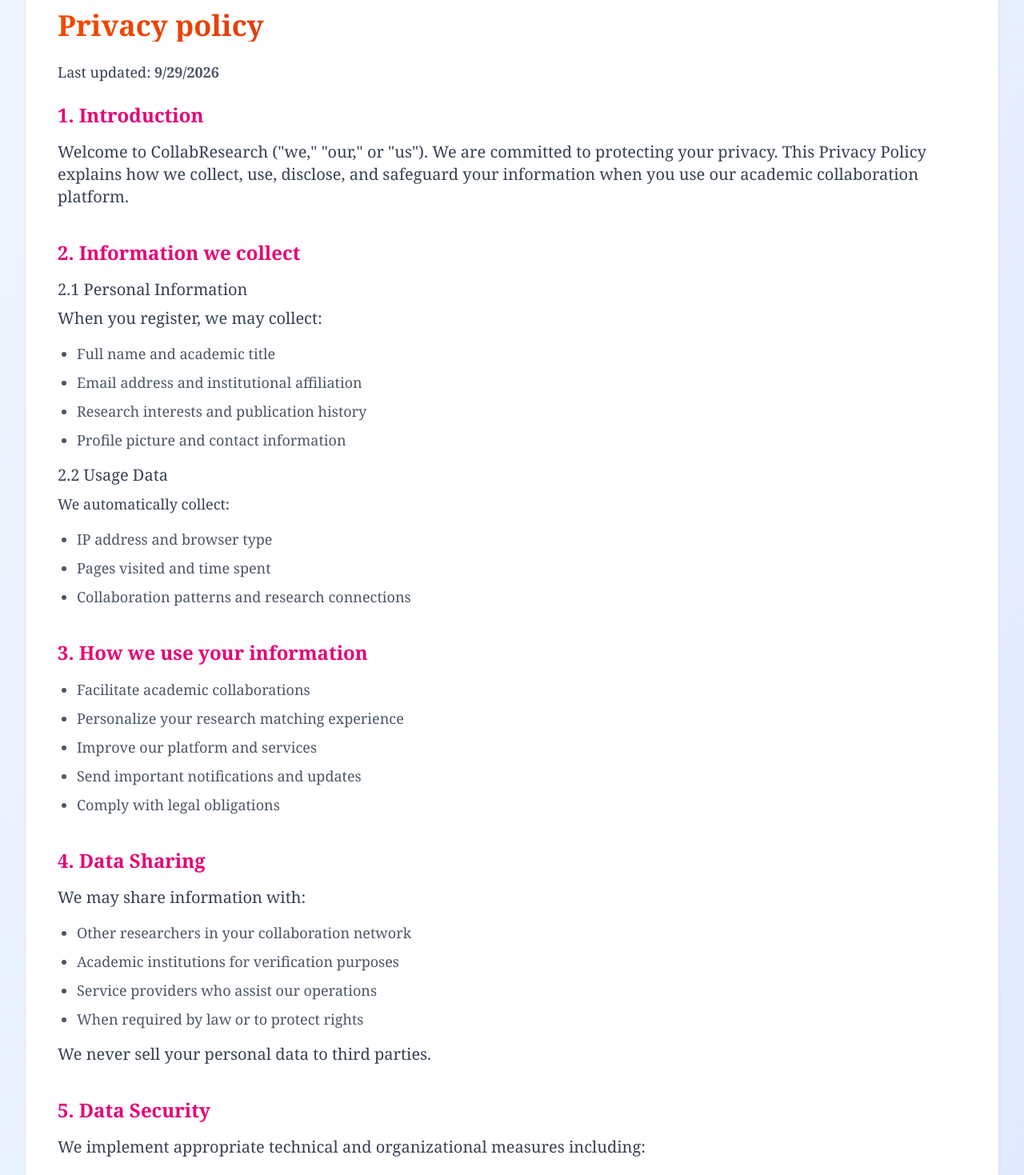
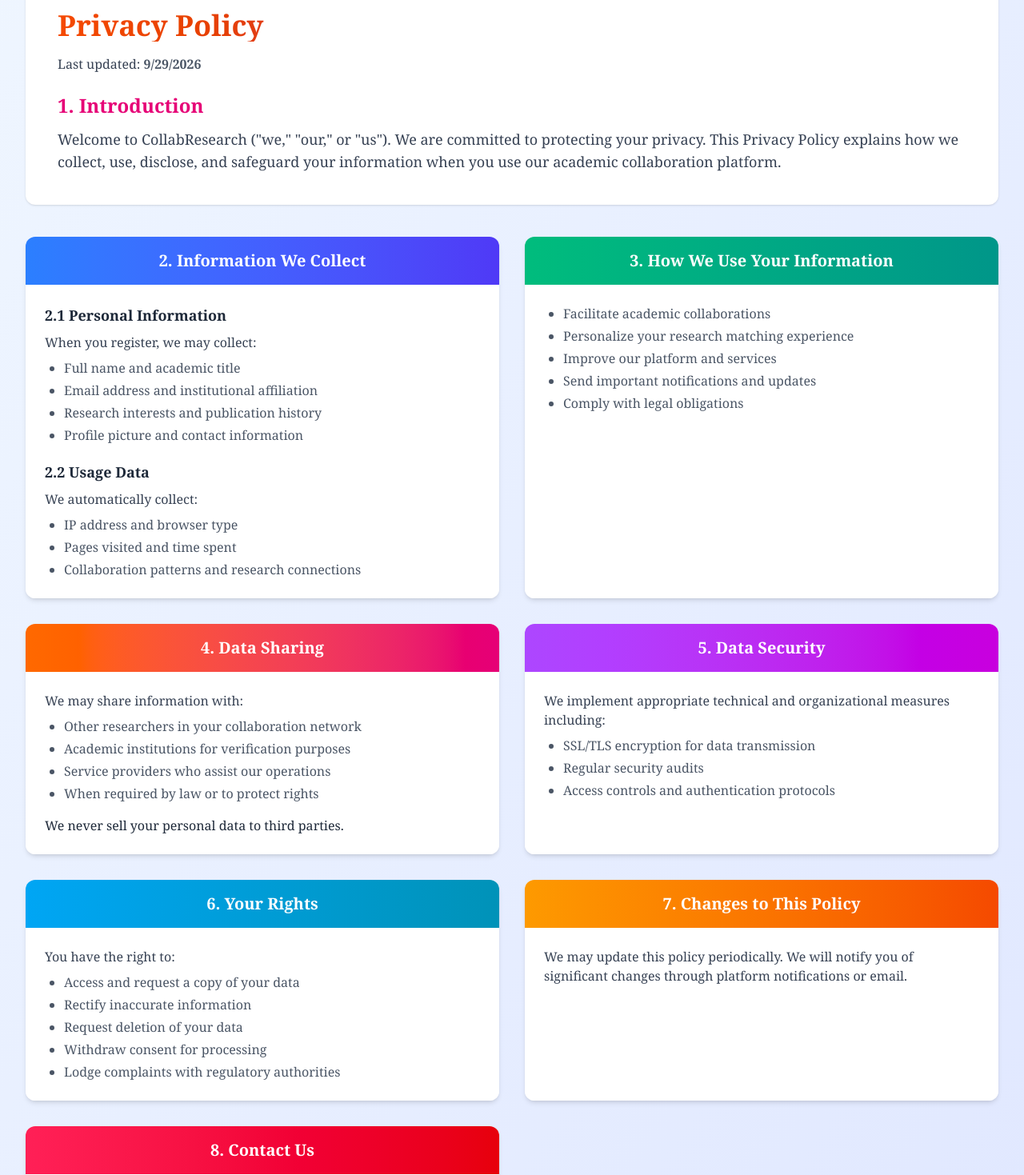
Before and after one commit to minhazarnob/Collab_Research, a React (Vite) app in the folder vite-project/: page /privacy in a window 1280 px wide. Shown: the part 140-1609 px from the top of the page at 80% size. Built offline with nearby package versions, Linux system fonts and the light colour scheme.

Commit message:
Chatbox and privacy page updaated

```diff
--- a/vite-project/src/pages/Privacy.jsx
+++ b/vite-project/src/pages/Privacy.jsx
@@ -1,11 +1,117 @@
+import { Link } from "react-router-dom";
 
-import { Link } from 'react-router-dom';
+const sections = [
+  {
+    title: "2. Information We Collect",
+    color: "from-blue-500 to-indigo-600",
+    content: (
+      <>
+        <h4 className="text-lg font-semibold text-gray-800 mb-2">2.1 Personal Information</h4>
+        <p className="text-gray-700 mb-2">When you register, we may collect:</p>
+        <ul className="list-disc pl-6 text-gray-600 mb-5 space-y-1">
+          <li>Full name and academic title</li>
+          <li>Email address and institutional affiliation</li>
+          <li>Research interests and publication history</li>
+          <li>Profile picture and contact information</li>
+        </ul>
+        <h4 className="text-lg font-semibold text-gray-800 mb-2">2.2 Usage Data</h4>
+        <p className="text-gray-700 mb-2">We automatically collect:</p>
+        <ul className="list-disc pl-6 text-gray-600 space-y-1">
+          <li>IP address and browser type</li>
+          <li>Pages visited and time spent</li>
+          <li>Collaboration patterns and research connections</li>
+        </ul>
+      </>
+    ),
+  },
+  {
+    title: "3. How We Use Your Information",
+    color: "from-emerald-500 to-teal-600",
+    content: (
+      <ul className="list-disc pl-6 text-gray-600 space-y-1">
+        <li>Facilitate academic collaborations</li>
+        <li>Personalize your research matching experience</li>
+        <li>Improve our platform and services</li>
+        <li>Send important notifications and updates</li>
+        <li>Comply with legal obligations</li>
+      </ul>
+    ),
+  },
+  {
+    title: "4. Data Sharing",
+    color: "from-orange-500 to-pink-600",
+    content: (
+      <>
+        <p className="text-gray-700 mb-2">We may share information with:</p>
+        <ul className="list-disc pl-6 text-gray-600 mb-4 space-y-1">
+          <li>Other researchers in your collaboration network</li>
+          <li>Academic institutions for verification purposes</li>
+          <li>Service providers who assist our operations</li>
+          <li>When required by law or to protect rights</li>
+        </ul>
+        <p className="text-gray-800 font-medium">We never sell your personal data to third parties.</p>
+      </>
+    ),
+  },
+  {
+    title: "5. Data Security",
+    color: "from-purple-500 to-fuchsia-600",
+    content: (
+      <>
+        <p className="text-gray-700 mb-2">
+          We implement appropriate technical and organizational measures including:
+        </p>
+        <ul className="list-disc pl-6 text-gray-600 space-y-1">
+          <li>SSL/TLS encryption for data transmission</li>
+          <li>Regular security audits</li>
+          <li>Access controls and authentication protocols</li>
+        </ul>
+      </>
+    ),
+  },
+  {
+    title: "6. Your Rights",
+    color: "from-sky-500 to-cyan-600",
+    content: (
+      <>
+        <p className="text-gray-700 mb-2">You have the right to:</p>
+        <ul className="list-disc pl-6 text-gray-600 space-y-1">
+          <li>Access and request a copy of your data</li>
+          <li>Rectify inaccurate information</li>
+          <li>Request deletion of your data</li>
+          <li>Withdraw consent for processing</li>
+          <li>Lodge complaints with regulatory authorities</li>
+        </ul>
+      </>
+    ),
+  },
+  {
+    title: "7. Changes to This Policy",
+    color: "from-amber-500 to-orange-600",
+    content: (
+      <p className="text-gray-700">
+        We may update this policy periodically. We will notify you of significant changes
+        through platform notifications or email.
+      </p>
+    ),
+  },
+  {
+    title: "8. Contact Us",
+    color: "from-rose-500 to-red-600",
+    content: (
+      <>
+        <p className="text-gray-700">
+          For privacy-related inquiries, please contact our Data Protection Officer at:
+        </p>
+        <p className="text-orange-600 font-medium mt-2">privacy@collabresearch.edu</p>
+      </>
+    ),
+  },
+];
 
 const Privacy = () => {
-
   return (
     <div className="min-h-screen bg-gradient-to-br from-blue-50 to-indigo-100">
-
       {/* Header */}
       <header className="bg-white shadow-sm">
         <div className="max-w-7xl mx-auto py-4 px-4 sm:px-6 lg:px-8 flex justify-between items-center">
@@ -20,109 +126,41 @@
 
       {/* Main Content */}
       <main className="max-w-7xl mx-auto py-12 px-4 sm:px-6 lg:px-8">
-        <div className="bg-white shadow overflow-hidden rounded-lg">
-          <div className="px-6 py-8 sm:p-10">
-            <h3 className="text-4xl font-bold mb-6 bg-clip-text text-transparent bg-gradient-to-r from-orange-600 to-pink-800">Privacy policy</h3>
-            <p className="text-gray-700 mb-6 text-lg">
-              Last updated: <span className="text-gray-600 text-lg font-bold">{new Date().toLocaleDateString()}</span>
-            </p>
+        {/* Title + Introduction */}
+        <div className="bg-white shadow rounded-xl px-6 py-8 sm:p-10 mb-10">
+          <h1 className="text-4xl font-bold mb-4 bg-clip-text text-transparent bg-gradient-to-r from-orange-600 to-pink-800">
+            Privacy Policy
+          </h1>
+          <p className="text-gray-700 mb-6">
+            Last updated:{" "}
+            <span className="text-gray-600 font-bold">{new Date().toLocaleDateString()}</span>
+          </p>
+          <h2 className="text-2xl font-semibold text-pink-600 mb-3">1. Introduction</h2>
+          <p className="text-gray-700 text-lg">
+            Welcome to CollabResearch ("we," "our," or "us"). We are committed to protecting your
+            privacy. This Privacy Policy explains how we collect, use, disclose, and safeguard your
+            information when you use our academic collaboration platform.
+          </p>
+        </div>
 
-            <div className="prose max-w-none">
-              <section className="mb-10">
-                <h3 className="text-2xl font-semibold text-pink-600 mb-4">1. Introduction</h3>
-                <p className="text-gray-700 text-xl mb-4">
-                  Welcome to CollabResearch ("we," "our," or "us"). We are committed to protecting your privacy. This Privacy Policy explains how we collect, use, disclose, and safeguard your information when you use our academic collaboration platform.
-                </p>
-              </section>
+        {/* Section Cards */}
+        <div className="grid grid-cols-1 md:grid-cols-2 gap-8">
+          {sections.map((section, index) => (
+            <div
+              key={index}
+              className="bg-white rounded-xl shadow-md overflow-hidden hover:shadow-xl transition-shadow duration-300 flex flex-col"
+            >
+              <div className={`bg-gradient-to-r ${section.color} px-6 py-4`}>
+                <h3 className="text-xl font-semibold text-white text-center">
+                  {section.title}
+                </h3>
+              </div>
 
-              <section className="mb-10">
-                <h3 className="text-2xl font-semibold text-pink-600 mb-4">2. Information we collect</h3>
-                <h3 className="text-xl font-medium text-gray-700 mb-2">2.1 Personal Information</h3>
-                <p className="text-gray-700 text-xl mb-4">
-                  When you register, we may collect:
-                </p>
-                <ul className="list-disc pl-6 text-gray-600 mb-4 space-y-2 text-lg">
-                  <li>Full name and academic title</li>
-                  <li>Email address and institutional affiliation</li>
-                  <li>Research interests and publication history</li>
-                  <li>Profile picture and contact information</li>
-                </ul>
-
-                <h3 className="text-xl font-medium text-gray-700 mb-2">2.2 Usage Data</h3>
-                <p className="text-gray-700 mb-4 text-lg">
-                  We automatically collect:
-                </p>
-                <ul className="list-disc pl-6 text-gray-600 mb-4 space-y-2 text-lg">
-                  <li>IP address and browser type</li>
-                  <li>Pages visited and time spent</li>
-                  <li>Collaboration patterns and research connections</li>
-                </ul>
-              </section>
-
-              <section className="mb-10">
-                <h3 className="text-2xl font-semibold text-pink-600 mb-4">3. How we use your information</h3>
-                <ul className="list-disc pl-6 text-gray-600 mb-4 space-y-2 text-lg">
-                  <li>Facilitate academic collaborations</li>
-                  <li>Personalize your research matching experience</li>
-                  <li>Improve our platform and services</li>
-                  <li>Send important notifications and updates</li>
-                  <li>Comply with legal obligations</li>
-                </ul>
-              </section>
-
-              <section className="mb-10">
-                <h3 className="text-2xl font-semibold text-pink-600 mb-4">4. Data Sharing</h3>
-                <p className="text-gray-700 mb-4 text-xl">We may share information with:</p>
-                <ul className="list-disc pl-6 text-gray-600 mb-4 space-y-2 text-lg">
-                  <li>Other researchers in your collaboration network</li>
-                  <li>Academic institutions for verification purposes</li>
-                  <li>Service providers who assist our operations</li>
-                  <li>When required by law or to protect rights</li>
-                </ul>
-                <p className="text-gray-700 text-xl">We never sell your personal data to third parties.</p>
-              </section>
-
-              <section className="mb-10">
-                <h3 className="text-2xl font-semibold text-pink-600 mb-4">5. Data Security</h3>
-                <p className="text-gray-700 mb-4 text-xl">
-                  We implement appropriate technical and organizational measures including:
-                </p>
-                <ul className="list-disc pl-6 text-gray-600 mb-4 space-y-2 text-lg">
-                  <li>SSL/TLS encryption for data transmission</li>
-                  <li>Regular security audits</li>
-                  <li>Access controls and authentication protocols</li>
-                </ul>
-              </section>
-
-              <section className="mb-10">
-                <h3 className="text-2xl font-semibold text-pink-600 mb-4">6. Your Rights</h3>
-                <p className="text-gray-700 mb-4 text-xl">You have the right to:</p>
-                <ul className="list-disc pl-6 text-gray-600 mb-4 space-y-2 text-lg">
-                  <li>Access and request a copy of your data</li>
-                  <li>Rectify inaccurate information</li>
-                  <li>Request deletion of your data</li>
-                  <li>Withdraw consent for processing</li>
-                  <li>Lodge complaints with regulatory authorities</li>
-                </ul>
-              </section>
-
-              <section className="mb-10">
-                <h3 className="text-2xl font-semibold text-pink-600 mb-4">7. Changes to this policy</h3>
-                <p className="text-gray-700 mb-4 text-xl">
-                  We may update this policy periodically. We will notify you of significant changes through platform notifications or email.
-                </p>
-              </section>
-
-              <section>
-                <h3 className="text-2xl font-semibold text-pink-600 mb-4">8. Contact Us</h3>
-                <p className="text-gray-700 text-xl">
-                  For privacy-related inquiries, please contact our Data Protection Officer at:
-                </p>
-                <p className="text-orange-600 mt-2 text-lg">privacy@collabresearch.edu</p>
-              </section>
-
+              <div className="bg-white p-6 flex-grow text-base">
+                {section.content}
+              </div>
             </div>
-          </div>
+          ))}
         </div>
       </main>
 
@@ -143,7 +181,6 @@
           </div>
         </div>
       </footer>
-
     </div>
   );
 };
```
Also changed, not shown: vite-project/src/pages/ChatBox.jsx (+9 -5 lines).
